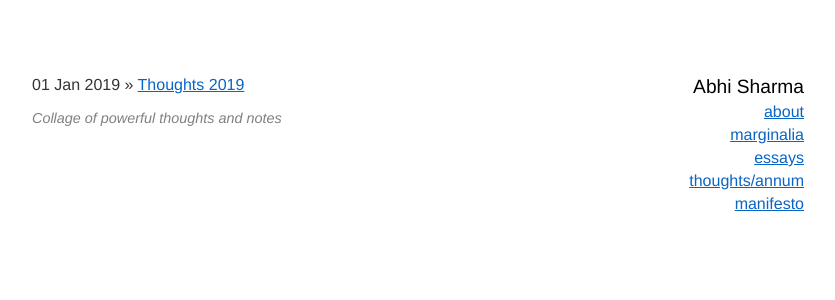
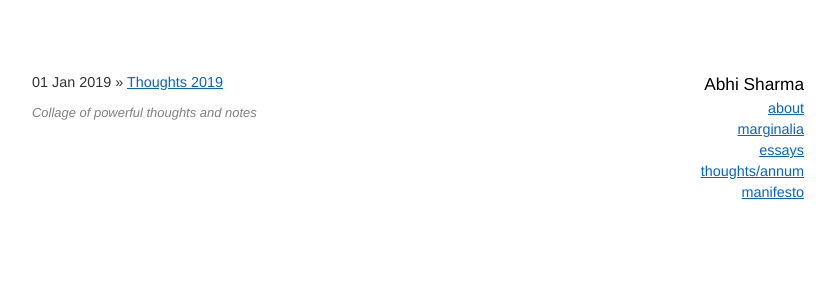
Before and after one commit to abhisharmab/abhisharmab.github.io, a Jekyll site: the page built from thoughts/index.md, in a window 1280 px wide. Shown: the top 300 px of the page, without its empty margins (232-1067 px from the left). Built offline with Jekyll 4.4.1, drawn with Linux system fonts in a browser that asks for light colours.

Commit message:
css edit

```diff
--- a/css/main.css
+++ b/css/main.css
@@ -3,7 +3,7 @@ body { margin: 60px auto; width: 65%; }
 a { text-decoration: underline; color: #0864c7; }
 a:hover { text-decoration: underline; }
 
-p { font-size: 1em; line-height: 1.5em; color: #333; font-family: 'Helvetica'; }
+p { font-size: 0.9em; line-height: 1.5em; color: #333; font-family: 'Helvetica'; }
 p.abstract { font-size: 0.9em; color: grey; font-style: italic;}
 
 h1, h2, h3, h4 { font-family: 'Helvetica'; }
@@ -12,19 +12,19 @@ h2 { font-size: 1.6em; }
 h3 { font-size: 1.3em; }
 h4 { font-size: 1.1em; }
 
-.menu ul { font-size: 1em; font-family: 'Helvetica'; padding: 0px; list-style: none; text-align: right; float: right;}
+.menu ul { font-size: 0.9em; font-family: 'Helvetica'; padding: 0px; list-style: none; text-align: right; float: right;}
 .menu ul li { display: list-item; margin-right: 20px; margin-bottom: 5px; }
 
 .menu .main { font-size: 1.2em; }
 
 .container { float: left; width: 500px;}
 
-.post { font-size: 1em; font-family: 'Helvetica'; line-height: 1.5em; color: #333;}
+.post { font-size: 0.9em; font-family: 'Helvetica'; line-height: 1.5em; color: #333;}
 
 footer { border-top: 1px solid #d5d5d5; font-size: .8em; }
 
 /* Blog */
-ul.posts { font-size: 1em; color: #333; font-family: 'Helvetica'; }
+ul.posts { font-size: 0.9em; color: #333; font-family: 'Helvetica'; }
 ul.posts li { list-style: none; color: #333; font-family: 'Helvetica';}
 
 
```
